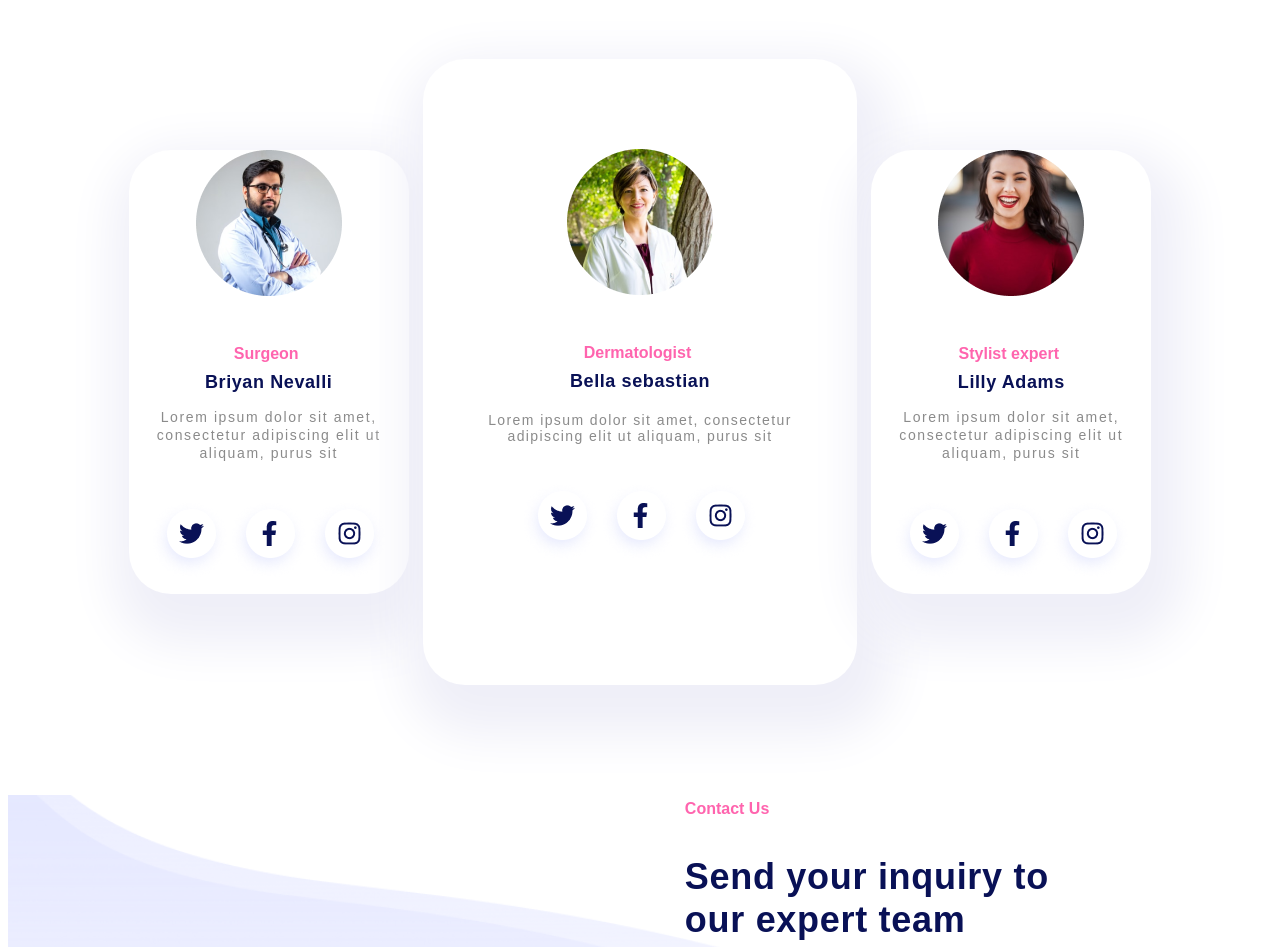
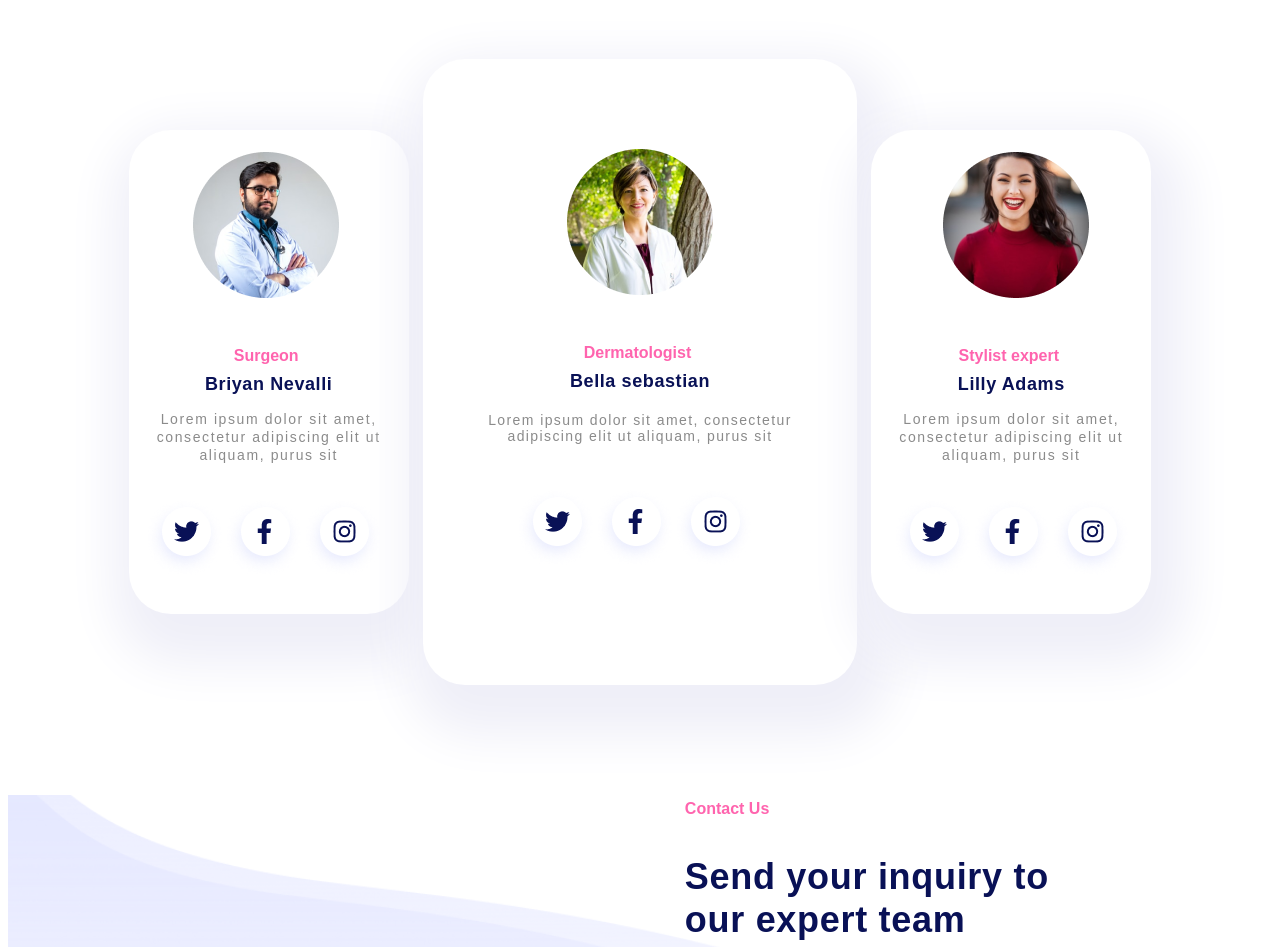
Before and after one commit to lethanhan2001/home2-yc4-demo1, a React (Vite) app: page / in a window 1280 px wide. Shown: the part 2560-3507 px from the top of the page. Built offline with nearby package versions, Linux system fonts and the light colour scheme.

Commit message:
update error

```diff
--- a/src/components/about/About.tsx
+++ b/src/components/about/About.tsx
@@ -63,8 +63,8 @@ const TextAbout = styled.div`
   letter-spacing: 0.2px;
   color: #091156;
 
-  @media (max-width: ${breakpoints.small}) {
-    line-height: 35px;
+  @media (max-width: ${breakpoints.large}) {
+    line-height: 40px;
   }
 `;
 const DescAbout = styled.div`
--- a/src/components/profess/ProfessItem.tsx
+++ b/src/components/profess/ProfessItem.tsx
@@ -6,12 +6,13 @@ import styled from "@emotion/styled";
 
 const BoxItem = styled.div`
   width: 270px;
-  height: 444px;
+  height: 484px;
   background: #fff;
   box-shadow: 10px 25px 50px 25px #efeff8;
   border-radius: 42px;
   padding: 0 5px;
   text-align: center;
+
   &:nth-child(2) {
     width: 424px;
     height: 626px;
@@ -29,8 +30,15 @@ const Img = styled.img`
   margin-top: 90px;
 `;
 
-const BoxImages = styled.div``;
+const BoxImages = styled.div`
+  margin-top: 22px;
+  margin-right: 5px;
+`;
 const CenterImages = styled.div``;
+const BoxImagesLast = styled.div`
+  margin-top: 22px;
+  margin-left: 10px;
+`;
 
 const Name = styled.p`
   font-size: 16px;
@@ -73,9 +81,24 @@ const DescCenter = styled.span`
 `;
 
 const BoxIcons = styled.div`
-  margin-top: 38px;
+  display: flex;
+  justify-content: center;
+  align-items: center;
+  margin-top: 34px;
+  margin-right: 10px;
+`;
+const BoxIconsLast = styled.div`
+  display: flex;
+  justify-content: center;
+  align-items: center;
+  margin-top: 34px;
+  margin-right: 0px;
 `;
 
+const Icons = styled.img``;
+const IconsCenter = styled.img`
+  margin-top: 10px;
+`;
 interface ProfessItems {
   item: Profess;
 }
@@ -87,6 +110,10 @@ const ProfessItem: React.FC<ProfessItems> = ({ item }) => {
           <CenterImages>
             <Img src={item.image} alt="" />
           </CenterImages>
+        ) : item.id === 3 ? (
+          <BoxImagesLast>
+            <Images src={item.image} alt="" />
+          </BoxImagesLast>
         ) : (
           <BoxImages>
             <Images src={item.image} alt="" />
@@ -99,12 +126,25 @@ const ProfessItem: React.FC<ProfessItems> = ({ item }) => {
         ) : (
           <Desc>{item.title}</Desc>
         )}
-
-        <BoxIcons>
-          <img src={Twitter} alt="" />
-          <img src={Facebook} alt="" />
-          <img src={Instagram} alt="" />
-        </BoxIcons>
+        {item.id === 2 ? (
+          <BoxIcons>
+            <IconsCenter src={Twitter} alt="" />
+            <IconsCenter src={Facebook} alt="" />
+            <IconsCenter src={Instagram} alt="" />
+          </BoxIcons>
+        ) : item.id === 3 ? (
+          <BoxIconsLast>
+            <Icons src={Twitter} alt="" />
+            <Icons src={Facebook} alt="" />
+            <Icons src={Instagram} alt="" />
+          </BoxIconsLast>
+        ) : (
+          <BoxIcons>
+            <Icons src={Twitter} alt="" />
+            <Icons src={Facebook} alt="" />
+            <Icons src={Instagram} alt="" />
+          </BoxIcons>
+        )}
       </BoxItem>
     </>
   );
```
